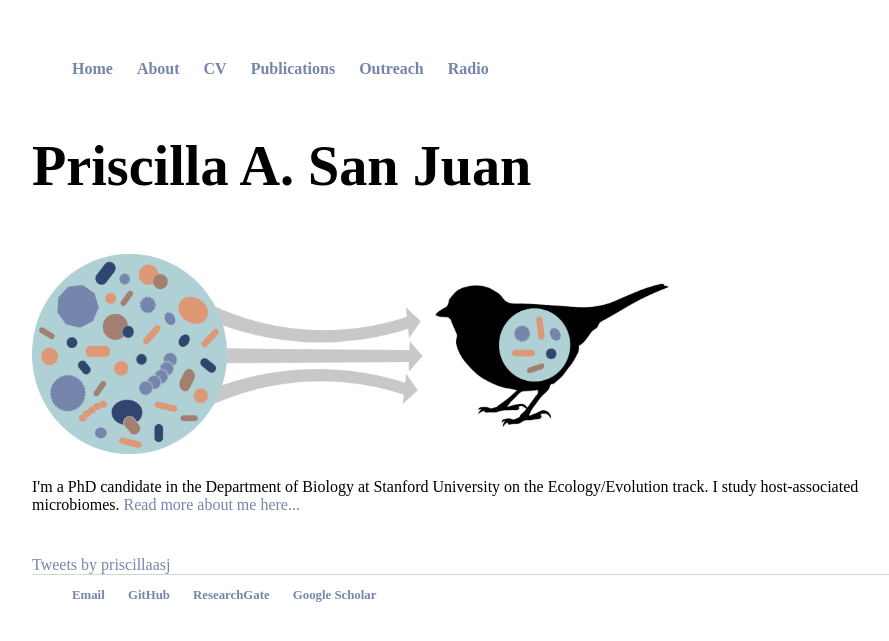
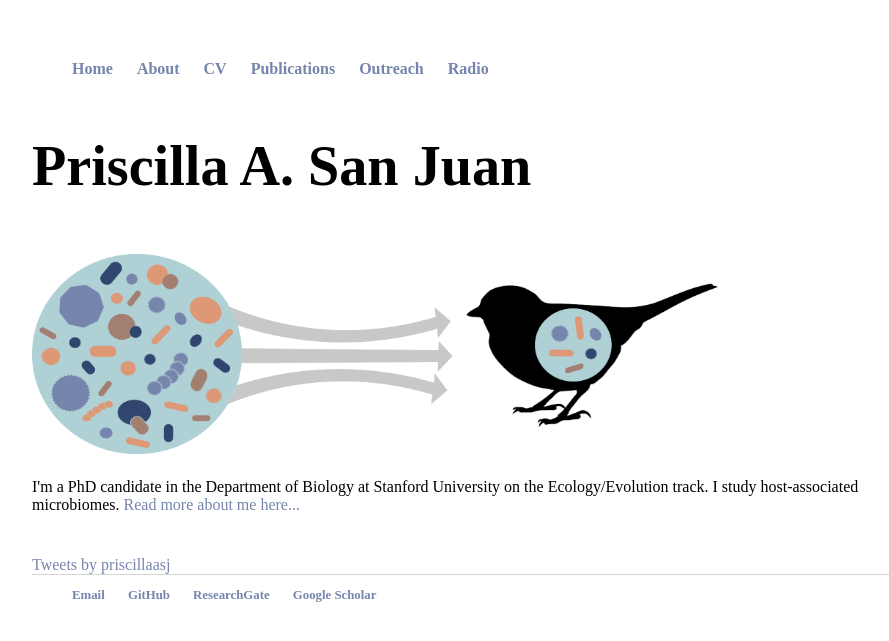
Before and after one commit to psanjuan/psanjuan.github.io, a Jekyll site: the page built from index.html, in a window 1280 px wide. Shown: the top 641 px of the page, without its empty margins (160-1049 px from the left). Built offline with Jekyll 4.4.1, drawn with Linux system fonts in a browser that asks for light colours; comment, search, counter and statistics services are not loaded.

Commit message:
Update index.html

```diff
--- a/index.html
+++ b/index.html
@@ -5,7 +5,7 @@ title: Priscilla A. San Juan, PhD candidate
 <font face = "Avenir" size = "20">
 <h3>Priscilla A. San Juan</h3></font>
 
-<img src="images/bird-gut-smaller-file.png" alt="microbes" width="650" height="200">
+<img src="images/bird-gut-smaller-file.png" alt="microbes" width="700" height="200">
 <font face = "Avenir"><p style="color:#848484;font-size:13px;">
 <div class="blurb">
 I'm a PhD candidate in the Department of Biology at Stanford University on the Ecology/Evolution track. I study host-associated microbiomes.
```
